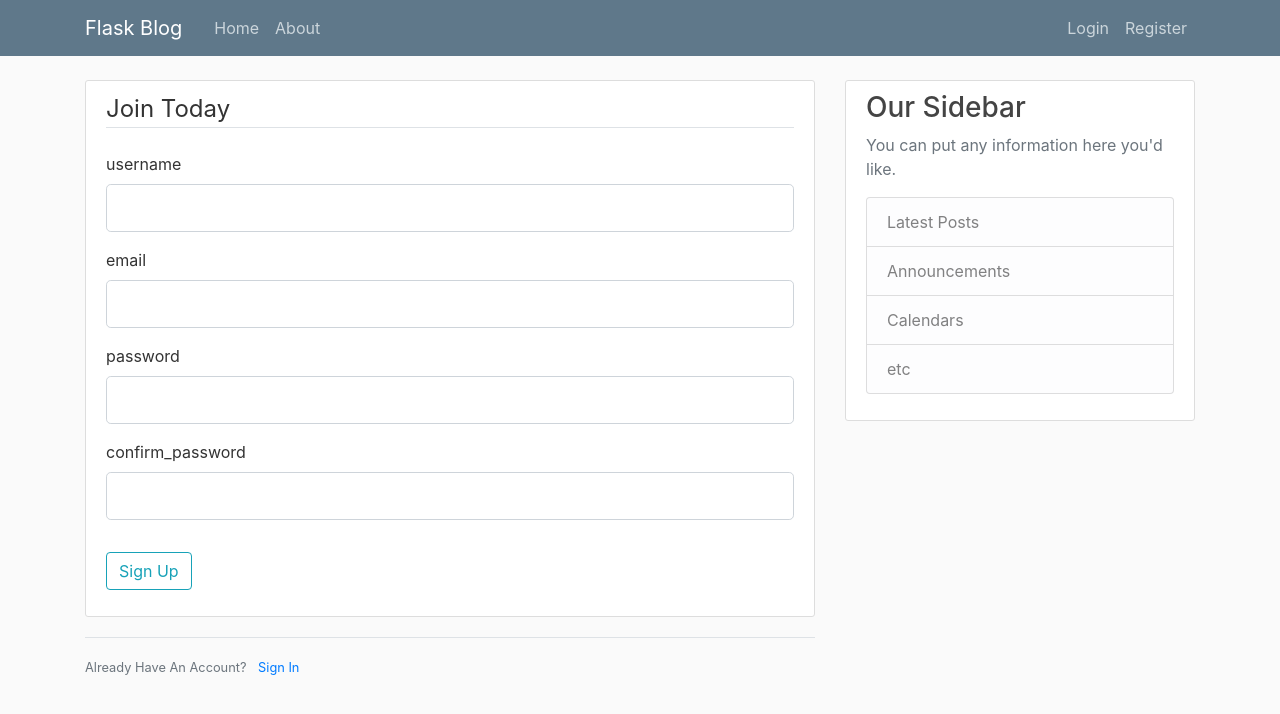
After one commit to gunasekharvarma/Flask_Blog_App, a Flask app: page /register in a window 1280 px wide. The commit adds this page. Shown: the top 714 px of the page. Run offline with Flask 3, Linux system fonts and the light colour scheme.

Commit message:
Forms completed

```diff
--- a/flaskbog.py
+++ b/flaskbog.py
@@ -1,8 +1,12 @@
 from flask import Flask
 from flask import render_template
 from flask import url_for
+from forms import RegistrationForm, LoginForm
+from flask import flash
+from flask import redirect
 
 app = Flask(__name__)
+app.config['SECRET_KEY'] = 'ccf2109b44758b8ea579635b1823e915'
 
 posts = [
 
@@ -26,8 +30,28 @@ def home_page():
     return render_template('home.html',posts=posts)
 
 @app.route("/about")
-def hello_world():
+def about_page():
     return render_template('about.html',title='About')
+
+@app.route("/register", methods=['GET','POST'])
+def register_page():
+    form = RegistrationForm()
+    if form.validate_on_submit():
+        flash(f"Account created for {form.username.data}!",'success')
+        return redirect(url_for('home_page'))
+    return render_template('register.html',title='Register',form=form)
+
+@app.route("/login", methods=['GET','POST'])
+def login_page():
+    form = LoginForm()
+    if form.validate_on_submit():
+        if form.email.data == "guna@gmail.com" and form.password.data == "password":
+            flash('You have sucessfully logged In', 'success')
+            return redirect(url_for('home_page'))
+        else:
+            flash('Login is Unsuccessful, Please check username and password', 'danger')
+    return render_template('login.html',title='Login',form=form)
+
 
 
 if __name__ == "__main__":
--- /dev/null
+++ b/forms.py
@@ -0,0 +1,19 @@
+from flask_wtf import FlaskForm
+from wtforms import StringField,PasswordField,SubmitField,BooleanField
+from wtforms.validators import DataRequired,Length,Email,EqualTo
+
+class RegistrationForm(FlaskForm):
+
+    username = StringField('username',validators= [DataRequired(),Length(min=2,max=20)])
+    email = StringField('email',validators=[DataRequired(),Email()])
+    password = PasswordField('password',validators= [DataRequired()])
+    confirm_password = PasswordField('confirm_password',validators=[DataRequired(),EqualTo('password')])
+    submit = SubmitField('Sign Up')
+
+class LoginForm(FlaskForm):
+
+
+    email = StringField('email',validators=[DataRequired(),Email()])
+    password = PasswordField('password',validators= [DataRequired()])
+    remember = BooleanField('remember me')
+    submit = SubmitField('Sign In')
--- a/templates/layout.html
+++ b/templates/layout.html
@@ -21,13 +21,13 @@
             </button>
             <div class="collapse navbar-collapse" id="navbarToggle">
               <div class="navbar-nav mr-auto">
-                <a class="nav-item nav-link" href="/">Home</a>
-                <a class="nav-item nav-link" href="/about">About</a>
+                <a class="nav-item nav-link" href="{{ url_for('home_page') }}">Home</a>
+                <a class="nav-item nav-link" href="{{ url_for('about_page') }}">About</a>
               </div>
               <!-- Navbar Right Side -->
               <div class="navbar-nav">
-                <a class="nav-item nav-link" href="/login">Login</a>
-                <a class="nav-item nav-link" href="/register">Register</a>
+                <a class="nav-item nav-link" href="{{ url_for('login_page') }}">Login</a>
+                <a class="nav-item nav-link" href="{{ url_for('register_page') }}">Register</a>
               </div>
             </div>
           </div>
@@ -37,6 +37,16 @@
     <main role="main" class="container">
         <div class="row">
           <div class="col-md-8">
+            {% with messages = get_flashed_messages(with_categories = true) %}
+                {% if messages %}
+                    {% for category, message in messages %}
+                        <div class = "alert alert-{{category}}">
+                            {{ message }}
+                        </div>
+                    {% endfor%}
+                {% endif %}
+            {% endwith %}
+
             {% block content %}{% endblock %}
           </div>
           <div class="col-md-4">
--- /dev/null
+++ b/templates/register.html
@@ -0,0 +1,72 @@
+{% extends "layout.html" %}
+{% block content %}
+    <div class="content-section">
+        <form method="POST" action="">
+            {{ form.hidden_tag() }}
+            <fieldset class="form-group">
+                <legend class="border-bottom mb-4">Join Today</legend>
+                <div class="form-group">
+                    {{ form.username.label(class="form-control-label") }}
+
+                    {% if form.username.errors %}
+                        {{ form.username(class="form-control form-control-lg is-invalid") }}
+                        <div class="invalid-feedback">
+                            {% for error in form.username.errors %}
+                                <span>{{ error }}</span>
+                            {% endfor %}
+                        </div>
+                    {% else %}
+                        {{ form.username(class="form-control form-control-lg") }}
+                    {% endif %}
+                </div>
+                <div class="form-group">
+                    {{ form.email.label(class="form-control-label") }}
+                    {% if form.email.errors %}
+                        {{ form.email(class="form-control form-control-lg is-invalid") }}
+                        <div class="invalid-feedback">
+                            {% for error in form.email.errors %}
+                                <span>{{ error }}</span>
+                            {% endfor %}
+                        </div>
+                    {% else %}
+                        {{ form.email(class="form-control form-control-lg") }}
+                    {% endif %}
+                </div>
+                <div class="form-group">
+                    {{ form.password.label(class="form-control-label") }}
+                    {% if form.password.errors %}
+                        {{ form.password(class="form-control form-control-lg is-invalid") }}
+                        <div class="invalid-feedback">
+                            {% for error in form.password.errors %}
+                                <span>{{ error }}</span>
+                            {% endfor %}
+                        </div>
+                    {% else %}
+                        {{ form.password(class="form-control form-control-lg") }}
+                    {% endif %}
+                </div>
+                <div class="form-group">
+                    {{ form.confirm_password.label(class="form-control-label") }}
+                    {% if form.confirm_password.errors %}
+                        {{ form.confirm_password(class="form-control form-control-lg is-invalid") }}
+                        <div class="invalid-feedback">
+                            {% for error in form.confirm_password.errors %}
+                                <span>{{ error }}</span>
+                            {% endfor %}
+                        </div>
+                    {% else %}
+                        {{ form.confirm_password(class="form-control form-control-lg") }}
+                    {% endif %}
+                </div>
+            </fieldset>
+            <div class="form-group">
+                {{ form.submit(class="btn btn-outline-info") }}
+            </div>
+        </form>
+    </div>
+    <div class="border-top pt-3">
+        <small class="text-muted">
+            Already Have An Account? <a class="ml-2" href="{{ url_for('login_page') }}">Sign In</a>
+        </small>
+    </div>
+{% endblock content %}
```
Also changed, not shown: templates/login.html (added, +57 -0 lines).
